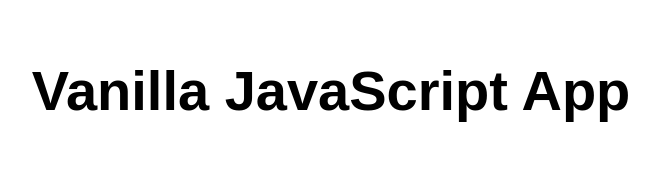
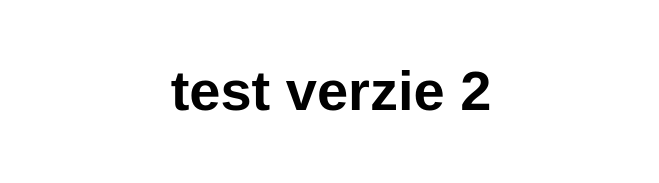
Before and after one commit to s3bty/demo, a website: page src/index.html in a window 1280 px wide. Shown: the whole page, without its empty margins (309-968 px from the left). Drawn offline with Linux system fonts and the light colour scheme.

Commit message:
Update index.html

```diff
--- a/src/index.html
+++ b/src/index.html
@@ -10,7 +10,7 @@
 
 <body>
   <main>
-    <h1>Vanilla JavaScript App</h1>
+    <h1>test verzie 2</h1>
   </main>
 </body>
 
```
